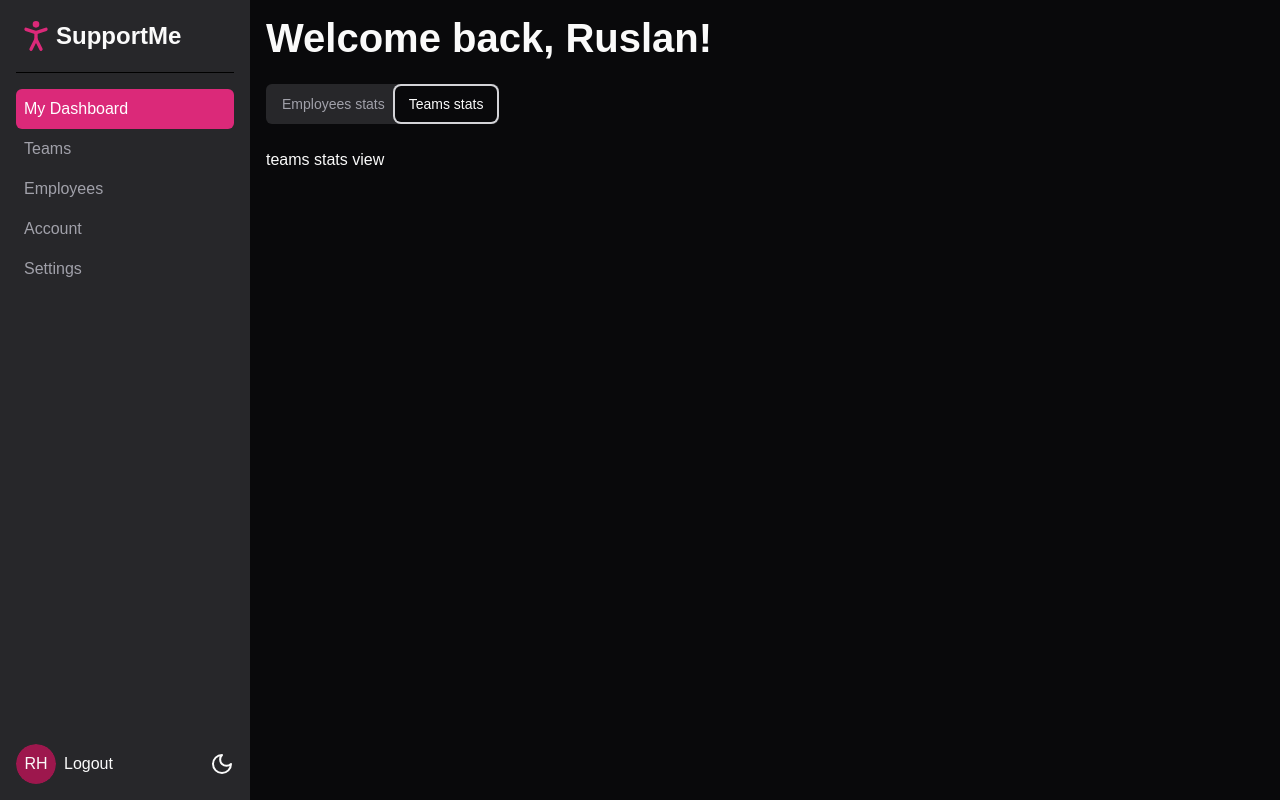
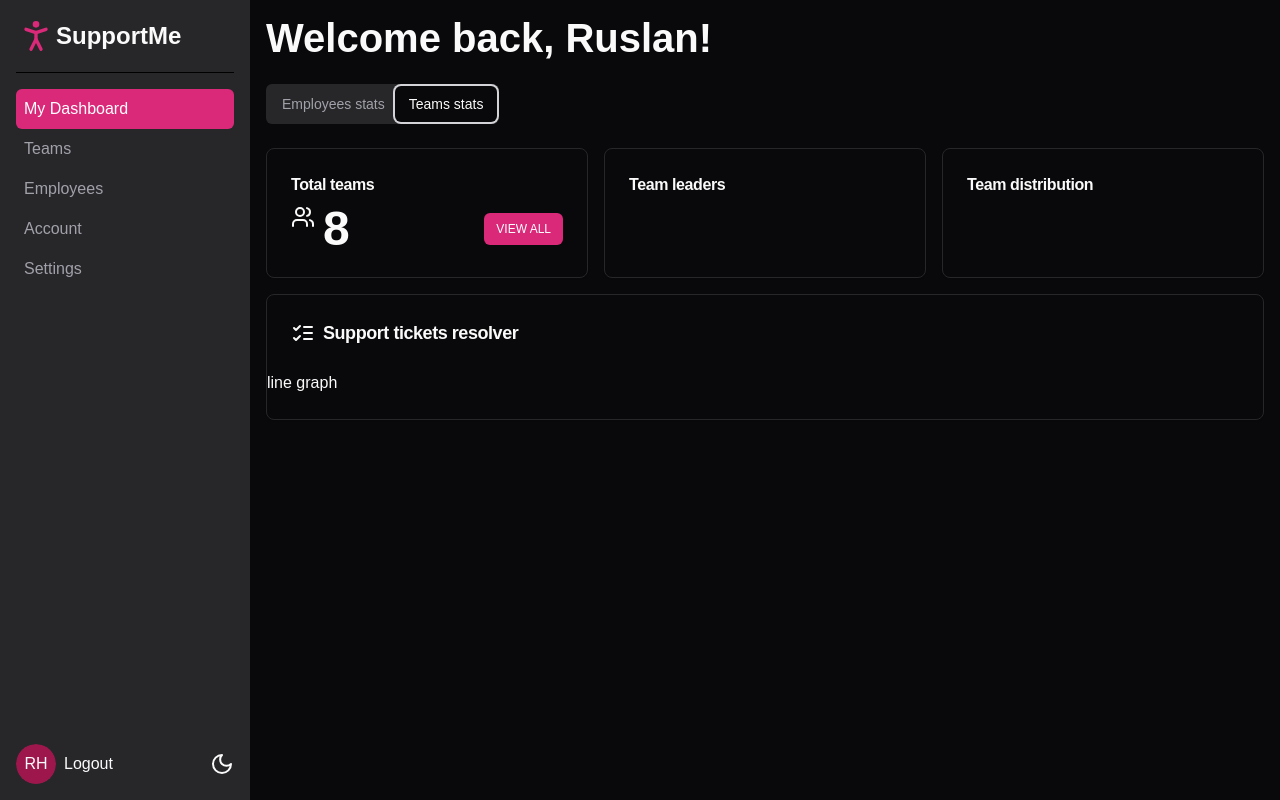
Before and after one commit to Hruchman-Ruslan/shadcn-ui, a Next.js app: page /dashboard in a window 1280 px wide. Both pictures are taken after a click on the tab "Teams stats". Built offline with nearby package versions, Linux system fonts and the light colour scheme.

Commit message:
feat: create the teams stats component

```diff
--- /dev/null
+++ b/app/dashboard/components/teams/teams-stats.tsx
@@ -0,0 +1,50 @@
+import { Button } from '@/components/ui/button'
+import { Card, CardContent, CardHeader, CardTitle } from '@/components/ui/card'
+import { ListChecksIcon, UsersIcon } from 'lucide-react'
+import Link from 'next/link'
+
+export default function TeamsStats() {
+	return (
+		<>
+			<div className='grid lg:grid-cols-3 gap-4'>
+				<Card>
+					<CardHeader className='pb-2'>
+						<CardTitle className='text-base'>Total teams</CardTitle>
+					</CardHeader>
+					<CardContent className='flex justify-between items-center'>
+						<div className='flex gap-2'>
+							<UsersIcon />
+							<span className='text-5xl font-bold'>8</span>
+						</div>
+						<div>
+							<Button size={'xs'} asChild>
+								<Link href='/dashboard/teams'>View all</Link>
+							</Button>
+						</div>
+					</CardContent>
+				</Card>
+				<Card>
+					<CardHeader className='pb-2'>
+						<CardTitle className='text-base'>Team leaders</CardTitle>
+					</CardHeader>
+					<CardContent></CardContent>
+				</Card>
+				<Card>
+					<CardHeader className='pb-2'>
+						<CardTitle className='text-base'>Team distribution</CardTitle>
+					</CardHeader>
+					<CardContent className='flex gap-2 items-center'></CardContent>
+				</Card>
+			</div>
+			<Card className='my-4'>
+				<CardHeader>
+					<CardTitle className=' text-lg flex gap-2 items-center'>
+						<ListChecksIcon />
+						<span>Support tickets resolver</span>
+					</CardTitle>
+				</CardHeader>
+				<CardContent className='pl-0'>line graph</CardContent>
+			</Card>
+		</>
+	)
+}
--- a/app/dashboard/page.tsx
+++ b/app/dashboard/page.tsx
@@ -1,5 +1,6 @@
 import { Tabs, TabsContent, TabsList, TabsTrigger } from '@/components/ui/tabs'
 import EmployeesStats from './components/employees/employees-stats'
+import TeamsStats from './components/teams/teams-stats'
 
 export default function DashboardPage() {
 	return (
@@ -11,7 +12,9 @@
 			<TabsContent value='employees'>
 				<EmployeesStats />
 			</TabsContent>
-			<TabsContent value='teams'>teams stats view</TabsContent>
+			<TabsContent value='teams'>
+				<TeamsStats />
+			</TabsContent>
 		</Tabs>
 	)
 }
```
